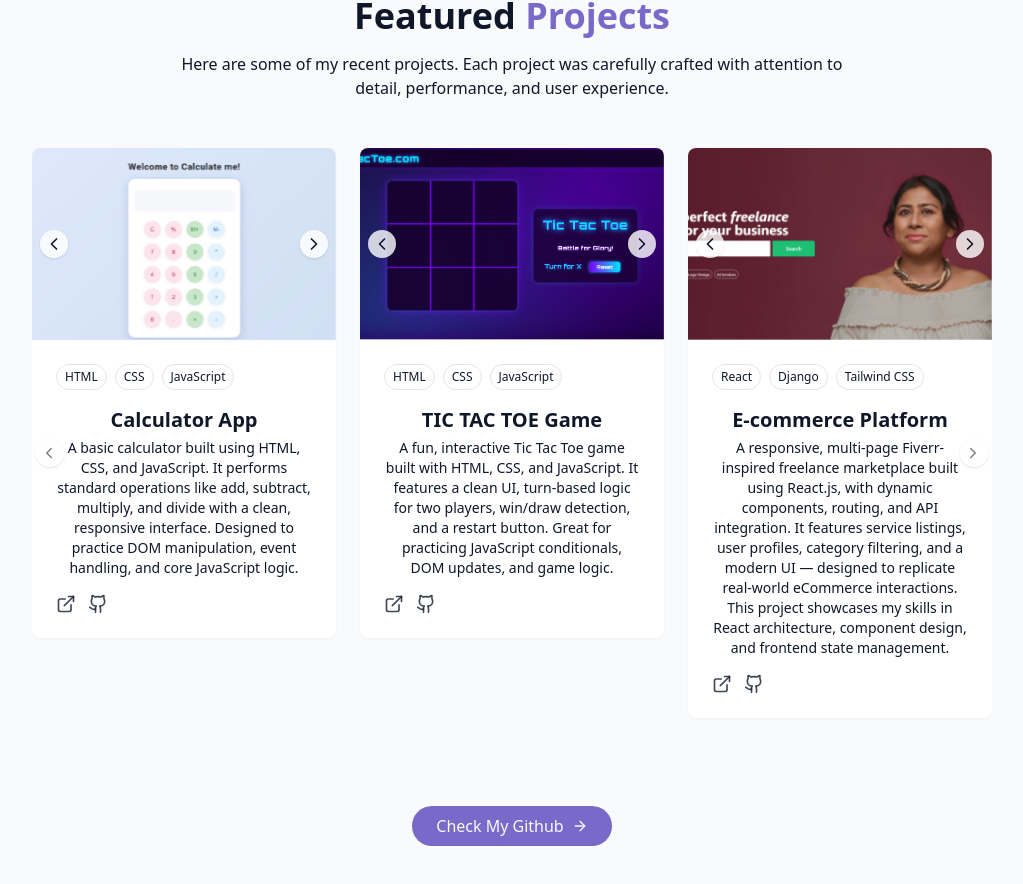
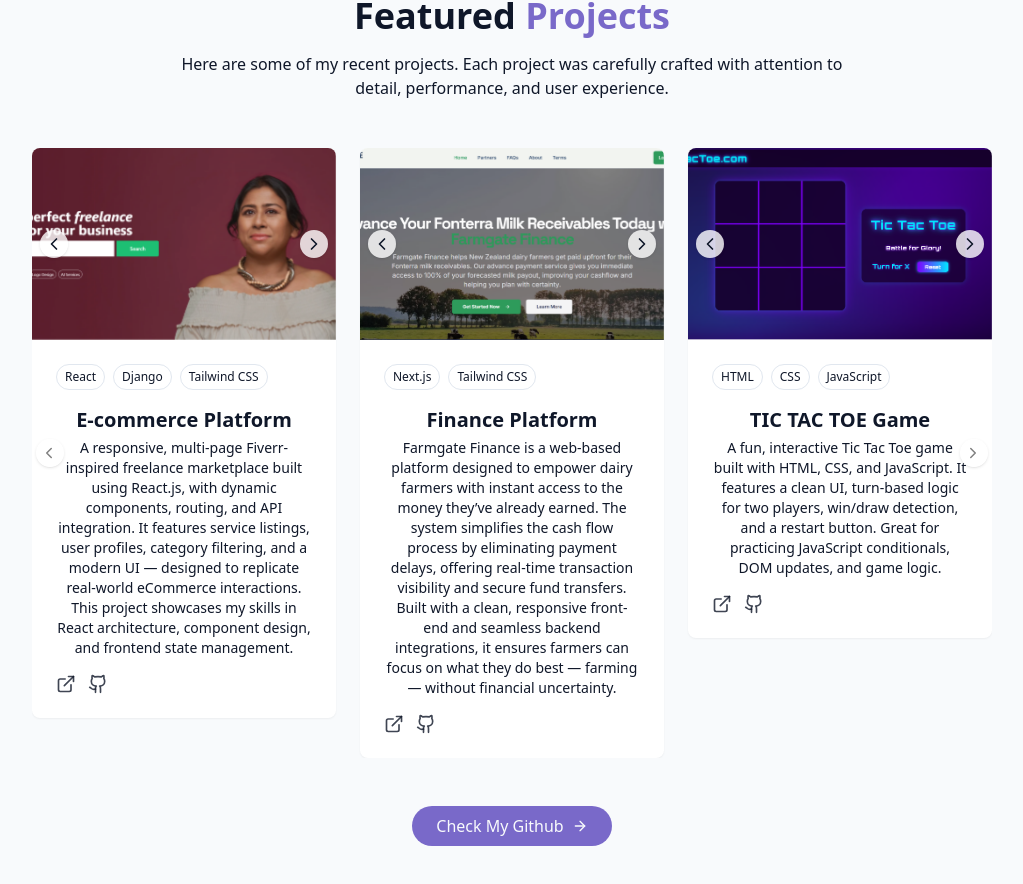
Before and after one commit to FakharCh24/Myportfolio, a React (Vite) app: page / in a window 1280 px wide. Shown: the part 2248-3132 px from the top of the page, without its empty margins (128-1151 px from the left). Built offline with nearby package versions, Linux system fonts and the light colour scheme.

Commit message:
`Reordered and updated project data in ProjectsSection.jsx`

```diff
--- a/src/components/ProjectsSection.jsx
+++ b/src/components/ProjectsSection.jsx
@@ -8,34 +8,6 @@ import { useRef } from 'react';
 const projects = [
   {
     id: 1,
-    title: "Calculator App",
-    description: "A basic calculator built using HTML, CSS, and JavaScript. It performs standard operations like add, subtract, multiply, and divide with a clean, responsive interface. Designed to practice DOM manipulation, event handling, and core JavaScript logic.",
-    images: [
-      "/src/assets/1.png",
-       "/src/assets/cal1.png",
-       "/src/assets/cal2.png",
-    ],
-    tags: ["HTML", "CSS", "JavaScript"],
-    demoUrl: "#",
-    githubUrl: "#",
-  },
-  {
-    id: 2,
-    title: "TIC TAC TOE Game",
-    description:
-      "A fun, interactive Tic Tac Toe game built with HTML, CSS, and JavaScript. It features a clean UI, turn-based logic for two players, win/draw detection, and a restart button. Great for practicing JavaScript conditionals, DOM updates, and game logic.",
-    images: [
-      "/src/assets/Tic1.png",
-      "/src/assets/Tic2.png",
-      "/src/assets/Tic3.png",
-      // Add more image paths here for this project
-    ],
-    tags: ["HTML", "CSS", "JavaScript"],
-    demoUrl: "#",
-    githubUrl: "#",
-  },
-  {
-    id: 3,
     title: "E-commerce Platform",
     description:
       "A responsive, multi-page Fiverr-inspired freelance marketplace built using React.js, with dynamic components, routing, and API integration. It features service listings, user profiles, category filtering, and a modern UI — designed to replicate real-world eCommerce interactions. This project showcases my skills in React architecture, component design, and frontend state management.",
@@ -50,7 +22,7 @@ const projects = [
     demoUrl: "#",
     githubUrl: "#",
   },
-   { id: 4,
+  { id: 2,
     title: "Finance Platform",
     description:
       "Farmgate Finance is a web-based platform designed to empower dairy farmers with instant access to the money they’ve already earned. The system simplifies the cash flow process by eliminating payment delays, offering real-time transaction visibility and secure fund transfers. Built with a clean, responsive front-end and seamless backend integrations, it ensures farmers can focus on what they do best — farming — without financial uncertainty.",
@@ -63,11 +35,57 @@ const projects = [
       // Add more image paths here for this project
     ],
     tags: ["Next.js", "Tailwind CSS"],
-    demoUrl: "#",
-    githubUrl: "#",
+    demoUrl: "https://farmgate-finance.vercel.app/",
+    githubUrl: "https://github.com/FakharCh24/Farmgate_Finance",
+  },
+  {
+    id: 3,
+    title: "TIC TAC TOE Game",
+    description:
+      "A fun, interactive Tic Tac Toe game built with HTML, CSS, and JavaScript. It features a clean UI, turn-based logic for two players, win/draw detection, and a restart button. Great for practicing JavaScript conditionals, DOM updates, and game logic.",
+    images: [
+      "/src/assets/Tic1.png",
+      "/src/assets/Tic2.png",
+      "/src/assets/Tic3.png",
+      // Add more image paths here for this project
+    ],
+    tags: ["HTML", "CSS", "JavaScript"],
+    demoUrl: "https://tic-tac-toe-rosy-rho.vercel.app/",
+    githubUrl: "https://github.com/FakharCh24/Tic_Tac_Toe",
+  },
+  {
+    id: 4,
+    title: "Currency Converter",
+    description:
+      "A real-time currency converter web app built with HTML, CSS, and JavaScript. It allows users to convert between multiple currencies using live exchange rates fetched from a public API. The app features a clean user interface, responsive design, and accurate conversion logic.",
+    images: [
+      "/src/assets/c1.png",
+      "/src/assets/c2.png",
+      "/src/assets/c3.png",
+      // Add more image paths here for this project
+    ],
+    tags: ["Html", "CSS", "JavaScript"],
+    demoUrl: "https://currency-converter-nu-murex.vercel.app/",
+    githubUrl: "https://github.com/FakharCh24/CurrencyConverter",
   },
   {
     id: 5,
+    title: "Calculator App",
+    description: "A basic calculator built using HTML, CSS, and JavaScript. It performs standard operations like add, subtract, multiply, and divide with a clean, responsive interface. Designed to practice DOM manipulation, event handling, and core JavaScript logic.",
+    images: [
+      "/src/assets/1.png",
+       "/src/assets/cal1.png",
+       "/src/assets/cal2.png",
+    ],
+    tags: ["HTML", "CSS", "JavaScript"],
+    demoUrl: "https://mycalculator-sandy.vercel.app/",
+    githubUrl: "https://github.com/FakharCh24/mycalculator",
+  },
+
+
+
+  {
+    id: 6,
     title: "To-do List",
     description:
       "A simple and responsive to-do list application built using HTML, CSS, and JavaScript. Users can add, delete, and mark tasks as completed in real-time. The interface is clean and intuitive, providing a smooth user experience. All data is stored in the browser using localStorage so tasks stay saved even after refreshing.",
@@ -78,24 +96,10 @@ const projects = [
       // Add more image paths here for this project
     ],
     tags: ["Html", "CSS", "JavaScript"],
-    demoUrl: "#",
-    githubUrl: "#",
+    demoUrl: "https://todo-list-gray-eight.vercel.app/",
+    githubUrl: "https://github.com/FakharCh24/Todo-List",
   },
-  {
-    id: 6,
-    title: "Currency Converter",
-    description:
-      "A real-time currency converter web app built with HTML, CSS, and JavaScript. It allows users to convert between multiple currencies using live exchange rates fetched from a public API. The app features a clean user interface, responsive design, and accurate conversion logic.",
-    images: [
-      "/src/assets/c1.png",
-      "/src/assets/c2.png",
-      "/src/assets/c3.png",
-      // Add more image paths here for this project
-    ],
-    tags: ["Html", "CSS", "JavaScript"],
-    demoUrl: "#",
-    githubUrl: "#",
-  },
+
 ];
 
 export const ProjectsSection = () => {
```
